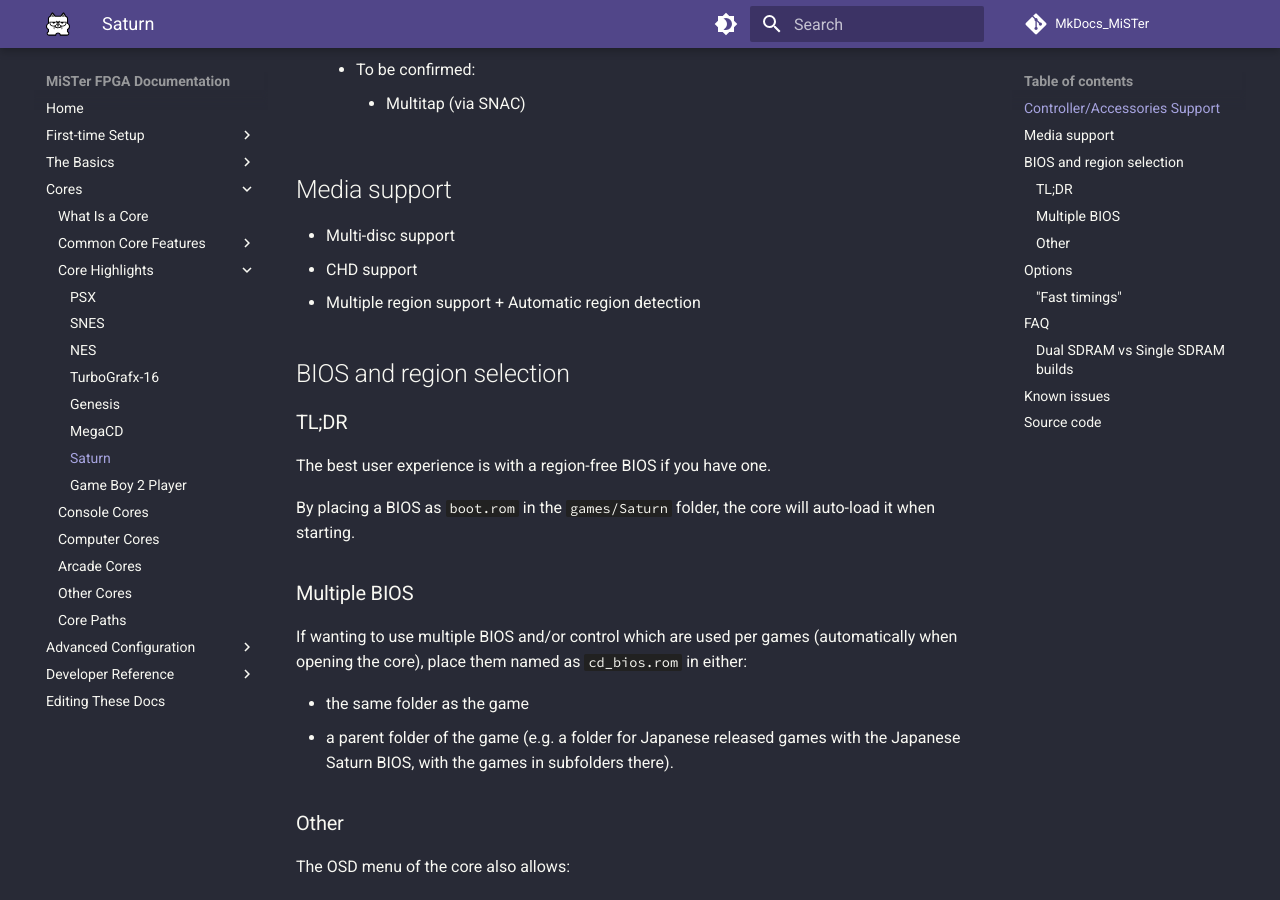
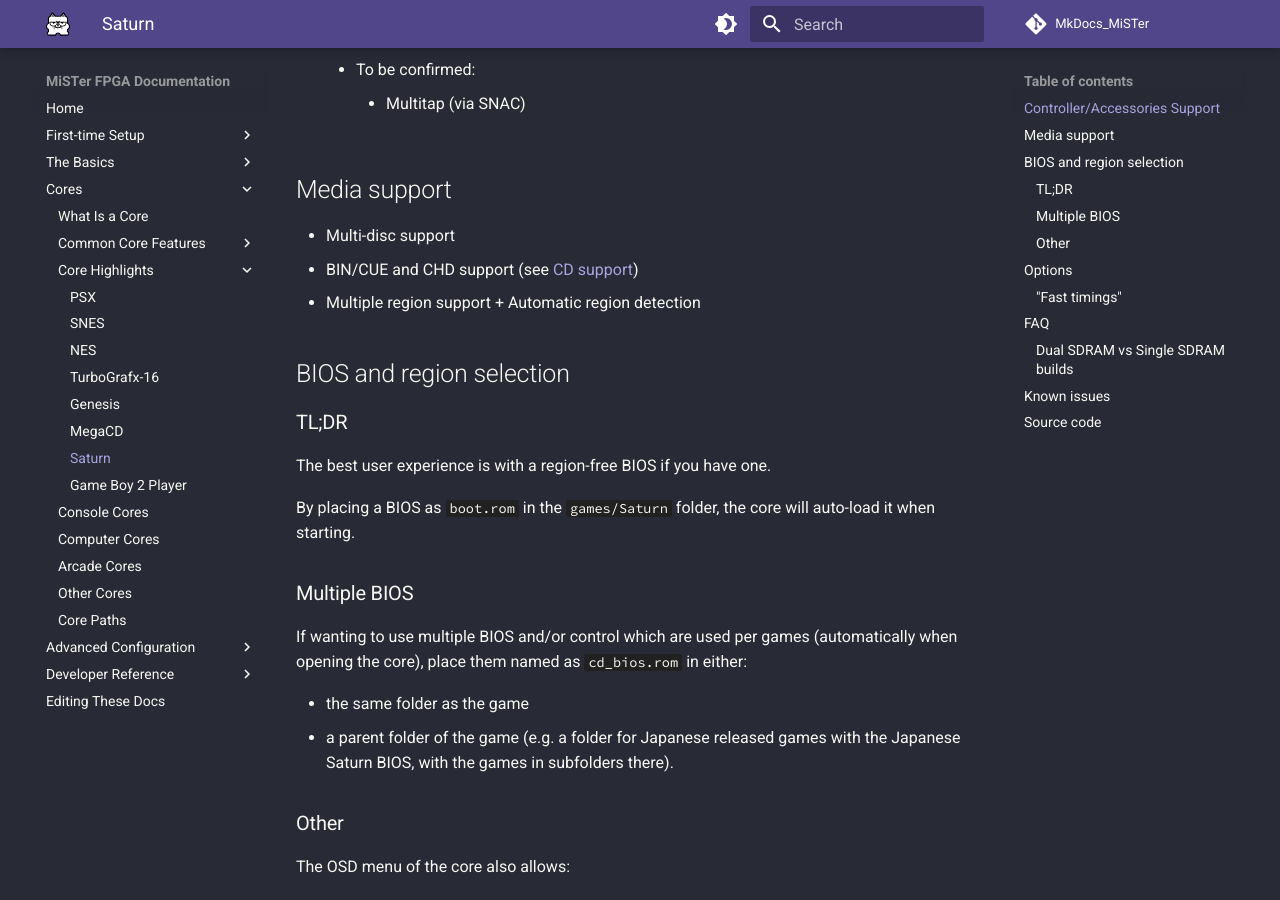
Before and after one commit to MiSTer-devel/MkDocs_MiSTer, an MkDocs documentation site: the page built from docs/cores/highlights/saturn.md, in a window 1280 px wide and 900 px high, scrolled down 1095 px. Built offline with MkDocs 1.6.1 and Material for MkDocs 9.7.7, drawn with Linux system fonts in a browser that asks for light colours; comment, search, counter and statistics services are not loaded.

Commit message:
List cue/bin support in the Saturn core

```diff
--- a/docs/cores/highlights/saturn.md
+++ b/docs/cores/highlights/saturn.md
@@ -41,7 +41,7 @@
 ## Media support
 
   - Multi-disc support
-  - CHD support
+  - BIN/CUE and CHD support (see [CD support](../../basics/cd.md#cuebin-folders-and-chd-files))
   - Multiple region support + Automatic region detection
 
 ## BIOS and region selection
```
